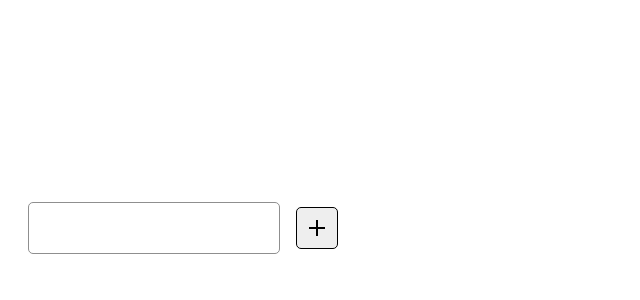
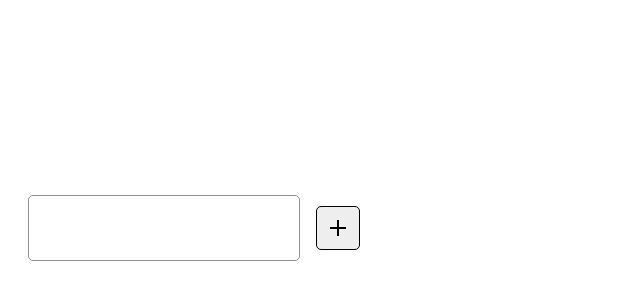
Before and after one commit to theetrain/react-vote-demo, a React (Vite) app: page / in a window 1280 px wide. Shown: the part 200-500 px from the top of the page, without its empty margins (0-640 px from the left). Built offline with nearby package versions, Linux system fonts and the light colour scheme.

Commit message:
feat: add vote buttons

```diff
--- a/src/components/Button.tsx
+++ b/src/components/Button.tsx
@@ -1,6 +1,7 @@
 import classes from './button.module.css'
 
-interface ButtonProps extends React.ButtonHTMLAttributes<HTMLButtonElement> {
+export interface ButtonProps
+  extends React.ButtonHTMLAttributes<HTMLButtonElement> {
   svg: string
   label: string
   className?: string
--- a/src/components/UpVote.tsx
+++ b/src/components/UpVote.tsx
@@ -1,3 +1,13 @@
-export function UpVote() {
-  return <div>UpVote</div>
+import { Button } from './Button'
+import arrowUp from '../assets/arrow-up.svg?inline'
+
+interface UpVoteProps extends React.ButtonHTMLAttributes<HTMLButtonElement> {
+  /** 0: default, 1: upvoted */
+  voteState: number
 }
+
+export function UpVote({ voteState, ...rest }: UpVoteProps) {
+  const label = voteState === 1 ? 'Upvoted' : 'Upvote'
+
+  return <Button {...rest} svg={arrowUp} label={label}></Button>
+}
--- a/src/components/VoteContainer.tsx
+++ b/src/components/VoteContainer.tsx
@@ -1,28 +1,31 @@
-import { useState, createContext, useContext } from 'react'
+import { useState } from 'react'
 import { Button } from './Button'
 import { UpVote } from './UpVote'
 import classes from './vote-container.module.css'
 import addIcon from '../assets/add.svg?inline'
 
-interface VoteContainerProps {
-  children?: React.ReactNode
-}
+const voteGroup = crypto.randomUUID()
 
-const VoteContext = createContext<any>(null)
+type Vote = Array<{ voteState: number; key: string }>
 
-export function VoteContainer({ children }: VoteContainerProps) {
-  const [votes, setVotes] = useState<React.ReactNode[]>([])
+export function VoteContainer() {
+  const [votes, setVotes] = useState<Vote>([])
 
   const addVote = () => {
-    setVotes([...votes, <UpVote key={votes.length} />])
+    const key = crypto.randomUUID()
+    setVotes([...votes, { voteState: 0, key }])
   }
+  console.log('hello')
 
   return (
-    <VoteContext.Provider value={{ addVote }}>
     <div className="flex-row">
-        <div className={classes.container}>
-          {children}
-          {votes}
+      <div
+        style={{ '--gap': '6px' }}
+        className={classes.container + ' flex-row'}
+      >
+        {votes.map(({ voteState, key }) => (
+          <UpVote key={key} voteState={voteState} />
+        ))}
       </div>
       <Button
         svg={addIcon}
@@ -31,10 +34,5 @@ export function VoteContainer({ children }: VoteContainerProps) {
         className="align-self-center"
       />
     </div>
-    </VoteContext.Provider>
   )
 }
-
-export function useVoteContext() {
-  return useContext(VoteContext)
-}
--- a/src/components/button.module.css
+++ b/src/components/button.module.css
@@ -5,6 +5,7 @@
   aspect-ratio: 1;
   line-height: 0;
   padding: 4px;
+  min-height: 2.75rem;
 }
 .btn:hover {
   box-shadow: inset 0 0 3px 0 #000;
--- a/src/components/vote-container.module.css
+++ b/src/components/vote-container.module.css
@@ -1,9 +1,10 @@
 .container {
   background-color: #fff;
   border: 1px solid #8f8f8f;
+  padding: 10px;
   border-radius: 5px;
   width: 100%;
-  min-height: 50px;
+  min-height: 2.75rem;
   min-width: 250px;
   max-width: 500px;
 }
--- a/src/index.css
+++ b/src/index.css
@@ -49,7 +49,10 @@ h1 {
 .flex-row {
   display: flex;
   flex-direction: row;
-  gap: 1em;
+  gap: var(--gap, 1em);
+}
+.flex-wrap {
+  flex-wrap: wrap;
 }
 .align-self-center {
   align-self: center;
```
Also changed, not shown: src/types/style.d.ts (added, +7 -0 lines), src/assets/arrow-up.svg (added). Lines whose indentation alone changed are shown as unchanged.
